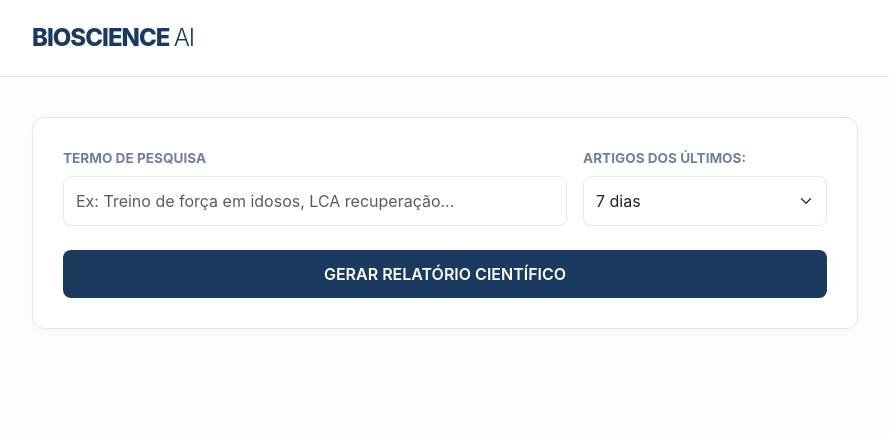
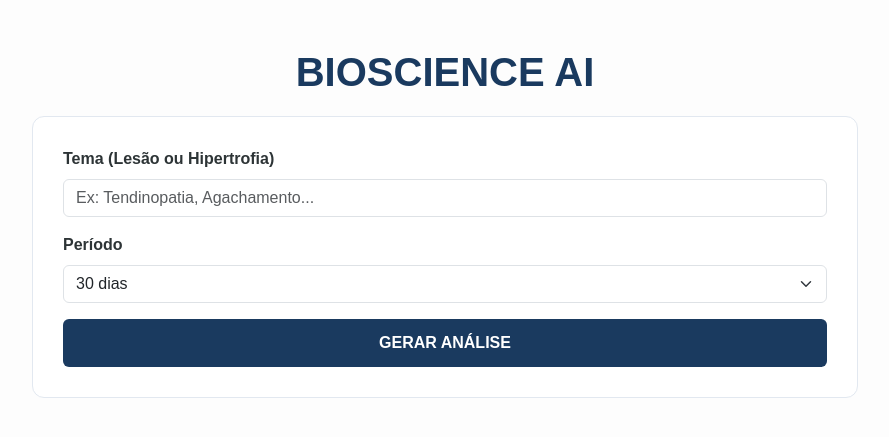
Before and after one commit to EmersonRJunior/Render-Teste-Site, a Flask app: page / in a window 1280 px wide. Shown: the top 437 px of the page, without its empty margins (195-1084 px from the left). Run offline with Flask 3, Linux system fonts and the light colour scheme.

Commit message:
Refactor index.html for improved layout and styles
Updated the title and modified styles for layout and components. Adjusted form elements and loading indicators for better user experience.

```diff
--- a/templates/index.html
+++ b/templates/index.html
@@ -3,167 +3,60 @@
 <head>
     <meta charset="UTF-8">
     <meta name="viewport" content="width=device-width, initial-scale=1.0">
-    <title>BioScience AI | Relatórios Científicos</title>
+    <title>BioScience AI</title>
     <link href="https://cdn.jsdelivr.net/npm/bootstrap@5.3.0/dist/css/bootstrap.min.css" rel="stylesheet">
     <script src="https://cdn.jsdelivr.net/npm/marked/marked.min.js"></script>
     <style>
-        :root {
-            --bg-body: #fdfdfd;
-            --brand-primary: #1a3a5f;
-            --text-dark: #2d3436;
-            --border-color: #e2e8f0;
-        }
-        body {
-            background-color: var(--bg-body);
-            font-family: -apple-system, BlinkMacSystemFont, "Segoe UI", Roboto, sans-serif;
-            color: var(--text-dark);
-            -webkit-font-smoothing: antialiased;
-        }
-        .navbar-simple {
-            padding: 20px 0;
-            border-bottom: 1px solid var(--border-color);
-            background: white;
-        }
-        .navbar-brand {
-            font-weight: 800;
-            letter-spacing: -1px;
-            color: var(--brand-primary) !important;
-            font-size: 1.5rem;
-        }
-        .container-narrow { max-width: 850px; }
-        .search-section {
-            background: white;
-            border: 1px solid var(--border-color);
-            border-radius: 12px;
-            padding: 30px;
-            margin-top: 40px;
-            box-shadow: 0 4px 6px rgba(0,0,0,0.02);
-        }
-        .label-style { font-size: 0.85rem; font-weight: 700; color: #718096; text-transform: uppercase; margin-bottom: 8px; display: block; }
-
-        .form-control, .form-select {
-            border: 1px solid var(--border-color);
-            padding: 12px;
-            border-radius: 8px;
-        }
-        .btn-primary {
-            background-color: var(--brand-primary);
-            border: none;
-            padding: 12px 25px;
-            font-weight: 600;
-            border-radius: 8px;
-            transition: all 0.3s ease;
-        }
-        .btn-primary:hover { background-color: #122a46; transform: translateY(-1px); }
-
-        /* Estilização do Relatório Gerado */
-        .report-box {
-            margin-top: 40px;
-            background: white;
-            border: 1px solid var(--border-color);
-            border-radius: 12px;
-            padding: 40px;
-            box-shadow: 0 10px 15px rgba(0,0,0,0.05);
-        }
-        #ia-output h1, #ia-output h2, #ia-output h3 {
-            color: var(--brand-primary);
-            font-weight: 700;
-            margin-top: 1.5em;
-            font-size: 1.35rem;
-            border-bottom: 2px solid #f0f4f8;
-            padding-bottom: 8px;
-        }
-        #ia-output p { line-height: 1.8; margin-bottom: 1.2em; color: #4a5568; }
-        #ia-output ul { padding-left: 1.5em; margin-bottom: 1.5em; }
-        #ia-output li { margin-bottom: 0.6em; color: #4a5568; }
-        #ia-output a { color: #3182ce; text-decoration: none; font-weight: 500; }
-        #ia-output a:hover { text-decoration: underline; }
-
-        .loading-spinner { display: none; padding: 20px; }
+        :root { --brand-primary: #1a3a5f; --border-color: #e2e8f0; }
+        body { background-color: #fdfdfd; font-family: sans-serif; color: #2d3436; }
+        .container-narrow { max-width: 850px; margin: auto; }
+        .search-section, .report-box { background: white; border: 1px solid var(--border-color); border-radius: 12px; padding: 30px; margin-top: 20px; }
+        .btn-primary { background-color: var(--brand-primary); border: none; padding: 12px; font-weight: bold; }
+        #ia-output h2 { color: var(--brand-primary); font-size: 1.4rem; margin-top: 20px; }
+        #ia-output p { line-height: 1.6; margin-bottom: 15px; }
+        .loading-spinner { display: none; text-align: center; margin-top: 10px; }
+        #hidden-data { display: none; }
     </style>
 </head>
 <body>
 
-<nav class="navbar-simple">
-    <div class="container container-narrow">
-        <span class="navbar-brand">BIOSCIENCE <span style="font-weight: 300;">AI</span></span>
-    </div>
-</nav>
+<div class="container container-narrow mt-5">
+    <h1 class="text-center fw-bold" style="color: var(--brand-primary)">BIOSCIENCE AI</h1>
 
-<div class="container container-narrow">
     <div class="search-section">
-        <form method="POST" id="search-form" onsubmit="showLoading()">
-            <div class="row g-3">
-                <div class="col-12 col-md-8">
-                    <label class="label-style">Termo de Pesquisa</label>
-                    <input type="text" name="tema" class="form-control"
-                           placeholder="Ex: Treino de força em idosos, LCA recuperação..."
-                           value="{{ tema }}" required>
-                </div>
-                <div class="col-12 col-md-4">
-                    <label class="label-style">Artigos dos últimos:</label>
-                    <select name="periodo" class="form-select">
-                        <option value="7" {% if periodo == '7' %}selected{% endif %}>7 dias</option>
-                        <option value="30" {% if periodo == '30' %}selected{% endif %}>30 dias</option>
-                        <option value="90" {% if periodo == '90' %}selected{% endif %}>90 dias</option>
-                        <option value="365" {% if periodo == '365' %}selected{% endif %}>1 ano</option>
-                    </select>
-                </div>
-                <div class="col-12 mt-4">
-                    <button type="submit" class="btn btn-primary w-100" id="btn-submit">
-                        GERAR RELATÓRIO CIENTÍFICO
-                    </button>
-
-                    <div class="loading-spinner text-center" id="spinner">
-                        <div class="spinner-border text-primary spinner-border-sm" role="status"></div>
-                        <span class="ms-2 text-muted">Consultando PubMed e analisando com IA...</span>
-                    </div>
-                </div>
+        <form method="POST" onsubmit="document.getElementById('spinner').style.display='block'; document.getElementById('btn-envia').style.display='none';">
+            <div class="mb-3">
+                <label class="form-label fw-bold">Tema (Lesão ou Hipertrofia)</label>
+                <input type="text" name="tema" class="form-control" placeholder="Ex: Tendinopatia, Agachamento..." value="{{ tema or '' }}" required>
+            </div>
+            <div class="mb-3">
+                <label class="form-label fw-bold">Período</label>
+                <select name="periodo" class="form-select">
+                    <option value="30" {% if periodo == '30' %}selected{% endif %}>30 dias</option>
+                    <option value="365" {% if periodo == '365' %}selected{% endif %}>1 ano</option>
+                </select>
+            </div>
+            <button type="submit" class="btn btn-primary w-100" id="btn-envia">GERAR ANÁLISE</button>
+            <div id="spinner" class="loading-spinner">
+                <div class="spinner-border text-primary" role="status"></div>
+                <p>Analisando artigos científicos...</p>
             </div>
         </form>
     </div>
 
     {% if relatorio %}
+    <div id="hidden-data">{{ relatorio }}</div>
     <div class="report-box mb-5">
-        <div class="d-flex justify-content-between align-items-center mb-4 pb-3 border-bottom">
-            <h2 class="h5 mb-0 fw-bold text-uppercase" style="letter-spacing: 1px;">
-                🔬 Resultado da Análise
-            </h2>
-            <span class="badge bg-light text-dark border">Fonte: PubMed Central</span>
-        </div>
-
-        <div id="raw-report-data" style="display: none;">{{ relatorio }}</div>
-
+        <h2 class="h4 border-bottom pb-2">Resultado da Busca</h2>
         <div id="ia-output"></div>
-
-        <div class="mt-5 pt-4 border-top">
-            <button class="btn btn-outline-secondary btn-sm" onclick="window.print()">
-                Imprimir Relatório
-            </button>
-        </div>
     </div>
-
     <script>
-        // Executa após a página carregar
-        window.onload = function() {
-            const rawData = document.getElementById('raw-report-data').innerText;
-            if (rawData.trim().length > 0) {
-                // Converte Markdown em HTML formatado
-                document.getElementById('ia-output').innerHTML = marked.parse(rawData);
-            }
-        };
+        // Pega o texto da div oculta para evitar erros de aspas no JS
+        const rawData = document.getElementById('hidden-data').innerText;
+        document.getElementById('ia-output').innerHTML = marked.parse(rawData);
     </script>
     {% endif %}
-
 </div>
-
-<script>
-    function showLoading() {
-        // Alterna entre o botão e o spinner para feedback visual
-        document.getElementById('btn-submit').style.display = 'none';
-        document.getElementById('spinner').style.display = 'block';
-    }
-</script>
 
 </body>
 </html>
```
